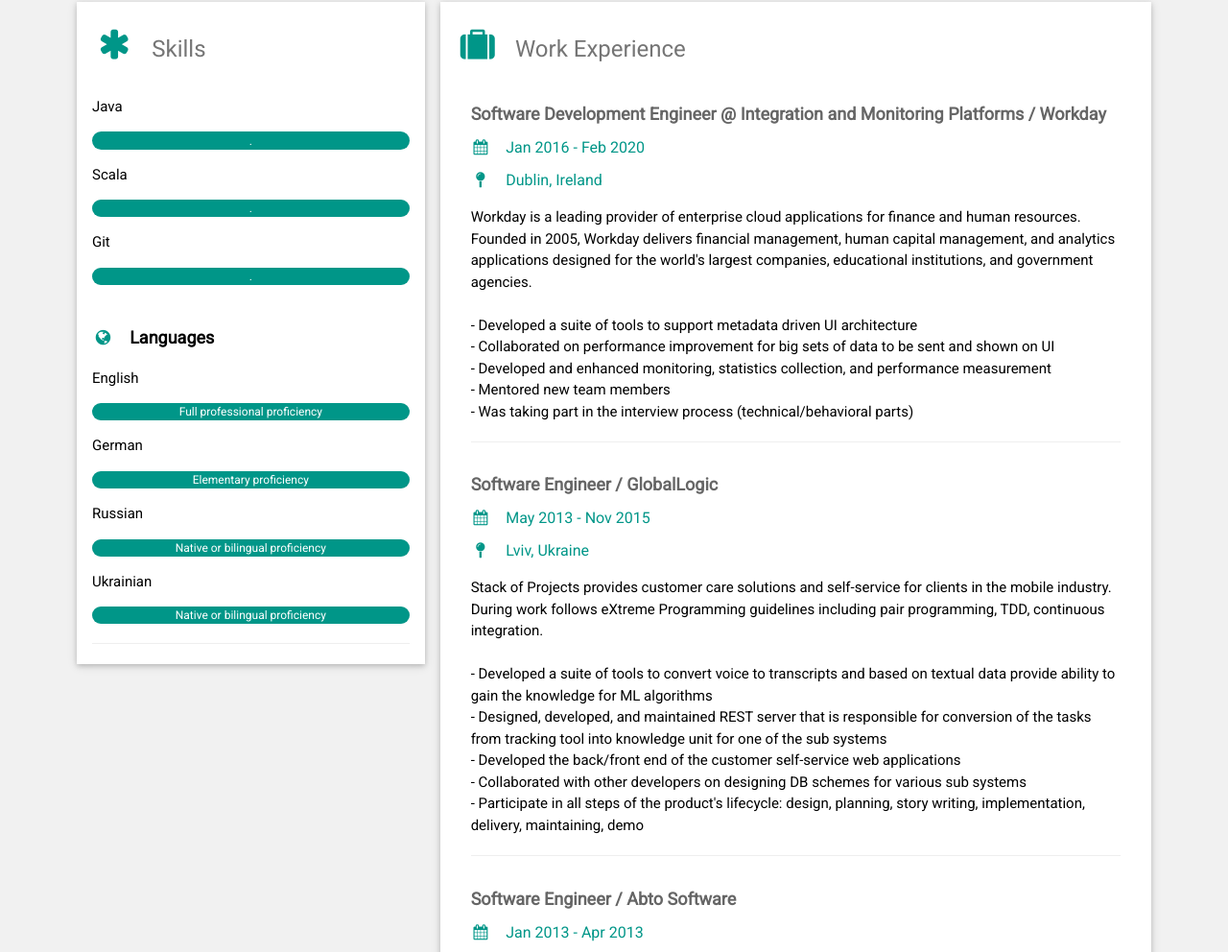
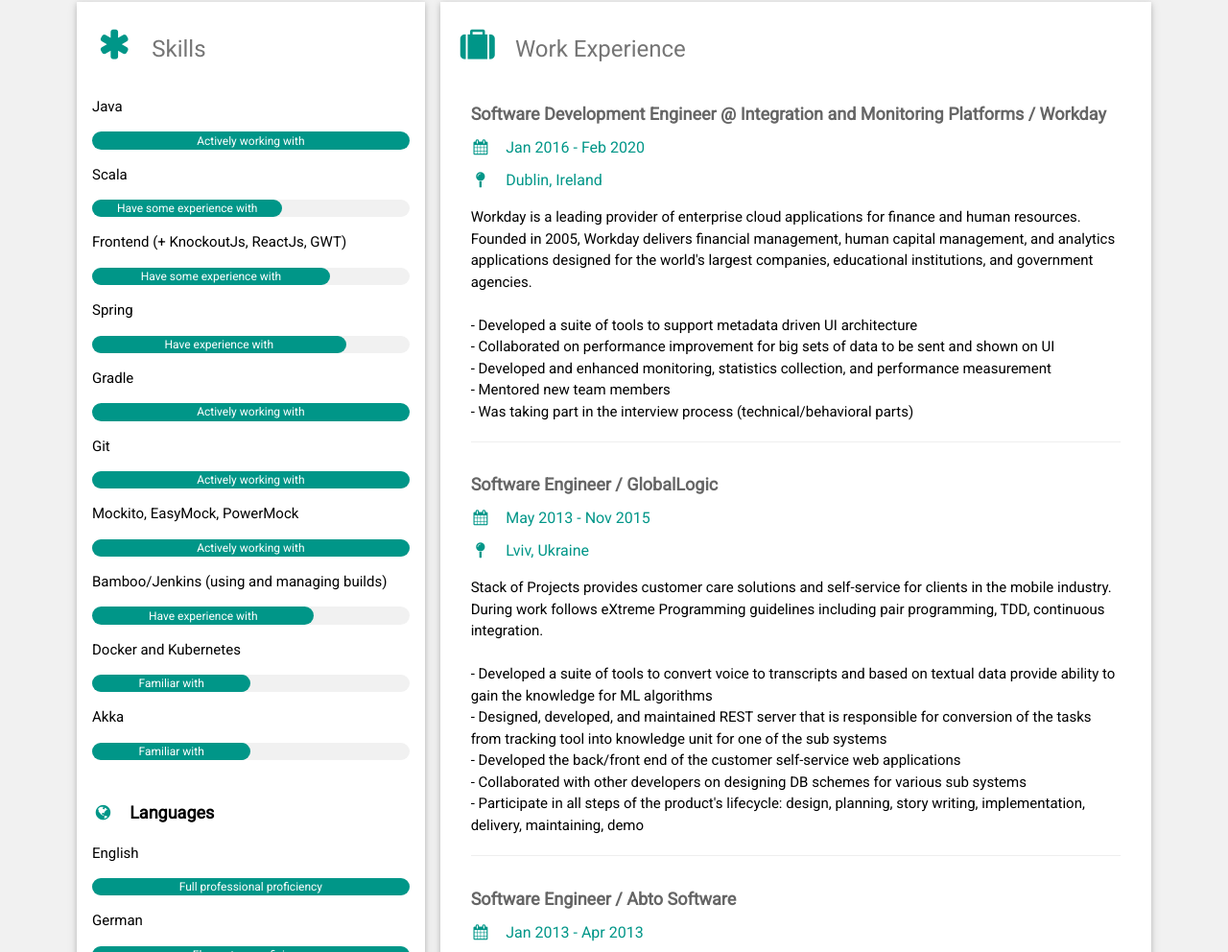
Before and after one commit to gwenu/gwenu.github.io, a plain HTML site: page index.html in a window 1280 px wide. Shown: the part 1098-2090 px from the top of the page at 96% size. Drawn offline with nearby package versions, Linux system fonts and the light colour scheme.

Commit message:
[Impl]: Add a few skills

```diff
--- a/index.html
+++ b/index.html
@@ -20,7 +20,7 @@
 
 <body class="w3-light-grey">
 	<div id="containerBackground"></div>
-	<img id="backgroundImage" src="images/home_photo_small.jpg" style="display: none; width:100%" alt="Avatar">
+	<img id="backgroundImage" src="images/home_photo_small.jpg" style="display: none; width:100%" alt="Homephoto">
 
 	<div id="navbar">
 	  <h1 id="nav-title">Hi, I am Olya...</h1>
@@ -51,15 +51,43 @@
 
 						    <p>Java</p>
 					        <div class="w3-light-grey w3-round-xlarge w3-small">
-					        	<div class="w3-container w3-center w3-round-xlarge w3-teal" style="width:100%">.</div>
+					        	<div class="w3-container w3-center w3-round-xlarge w3-teal" style="width:100%">Actively working with</div>
 					        </div>
 					       	<p>Scala</p>
 					        <div class="w3-light-grey w3-round-xlarge w3-small">
-					        	<div class="w3-container w3-center w3-round-xlarge w3-teal" style="width:100%">.</div>
+					        	<div class="w3-container w3-center w3-round-xlarge w3-teal" style="width:60%">Have some experience with</div>
+					        </div>
+					        <p>Frontend (+ KnockoutJs, ReactJs, GWT)</p>
+					        <div class="w3-light-grey w3-round-xlarge w3-small">
+					        	<div class="w3-container w3-center w3-round-xlarge w3-teal" style="width:75%">Have some experience with</div>
+					        </div>
+					        <p>Spring</p>
+					        <div class="w3-light-grey w3-round-xlarge w3-small">
+					        	<div class="w3-container w3-center w3-round-xlarge w3-teal" style="width:80%">Have experience with</div>
+					        </div>
+					        <p>Gradle</p>
+					        <div class="w3-light-grey w3-round-xlarge w3-small">
+					        	<div class="w3-container w3-center w3-round-xlarge w3-teal" style="width:100%">Actively working with</div>
 					        </div>
 					        <p>Git</p>
 					        <div class="w3-light-grey w3-round-xlarge w3-small">
-					        	<div class="w3-container w3-center w3-round-xlarge w3-teal" style="width:100%">.</div>
+					        	<div class="w3-container w3-center w3-round-xlarge w3-teal" style="width:100%">Actively working with</div>
+					        </div>
+					        <p>Mockito, EasyMock, PowerMock</p>
+					        <div class="w3-light-grey w3-round-xlarge w3-small">
+					        	<div class="w3-container w3-center w3-round-xlarge w3-teal" style="width:100%">Actively working with</div>
+					        </div>
+					        <p>Bamboo/Jenkins (using and managing builds)</p>
+					        <div class="w3-light-grey w3-round-xlarge w3-small">
+					        	<div class="w3-container w3-center w3-round-xlarge w3-teal" style="width:70%">Have experience with</div>
+					        </div>
+					        <p>Docker and Kubernetes</p>
+					        <div class="w3-light-grey w3-round-xlarge w3-small">
+					        	<div class="w3-container w3-center w3-round-xlarge w3-teal" style="width:50%">Familiar with</div>
+					        </div>
+					        <p>Akka</p>
+					        <div class="w3-light-grey w3-round-xlarge w3-small">
+					        	<div class="w3-container w3-center w3-round-xlarge w3-teal" style="width:50%">Familiar with</div>
 					        </div>
 					        <br>
 					        <p class="w3-large w3-text-theme"><b><i class="fa fa-globe fa-fw w3-margin-right w3-text-teal"></i>Languages</b></p>
@@ -79,7 +107,7 @@
 					        <div class="w3-light-grey w3-round-xlarge w3-small">
 					        	<div class="w3-container w3-center w3-round-xlarge w3-teal">Native or bilingual proficiency</div>
 					        </div>
-							<hr/>
+							<br/>
 						</div>
 				    </div>
 
```
